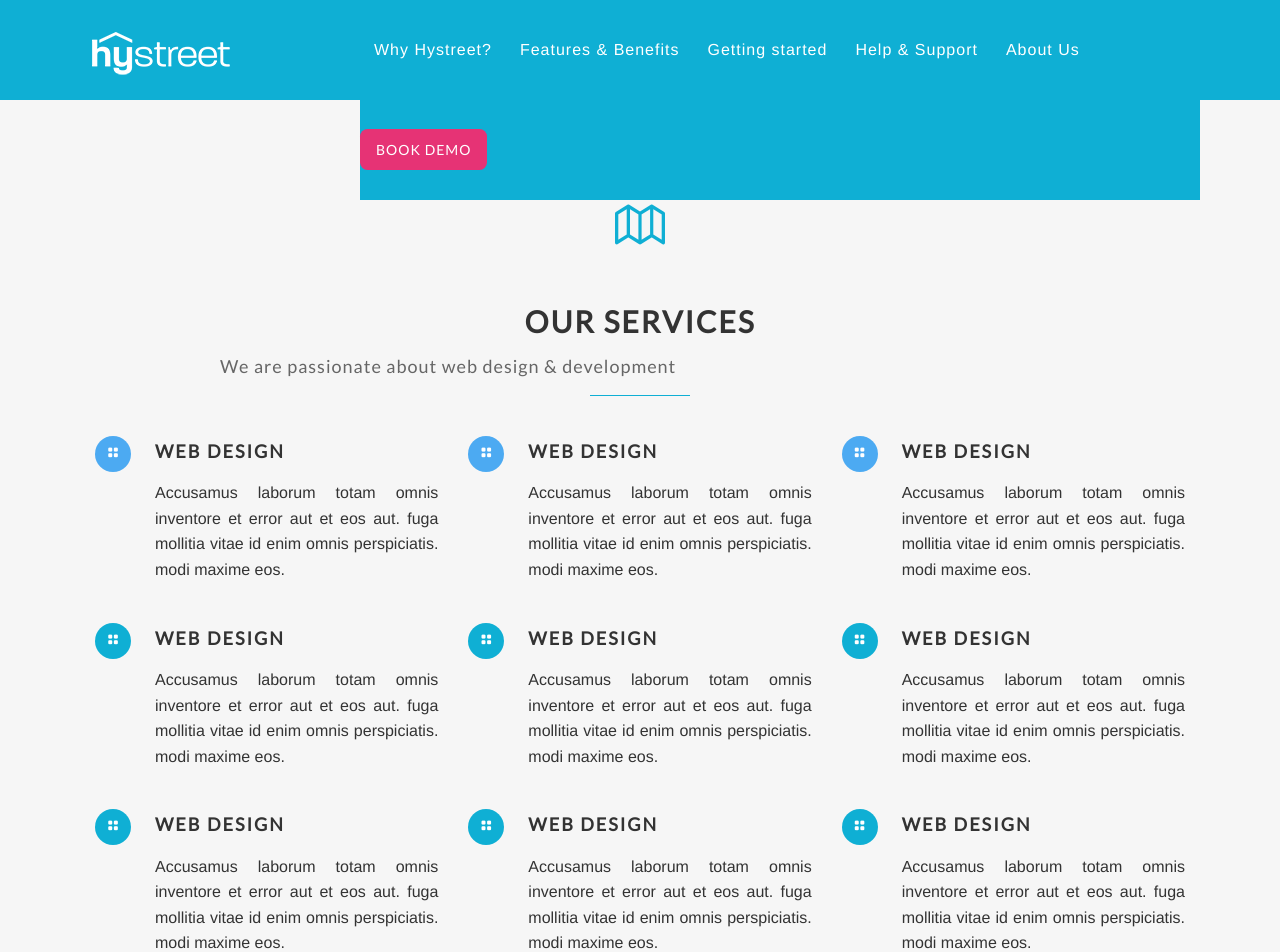
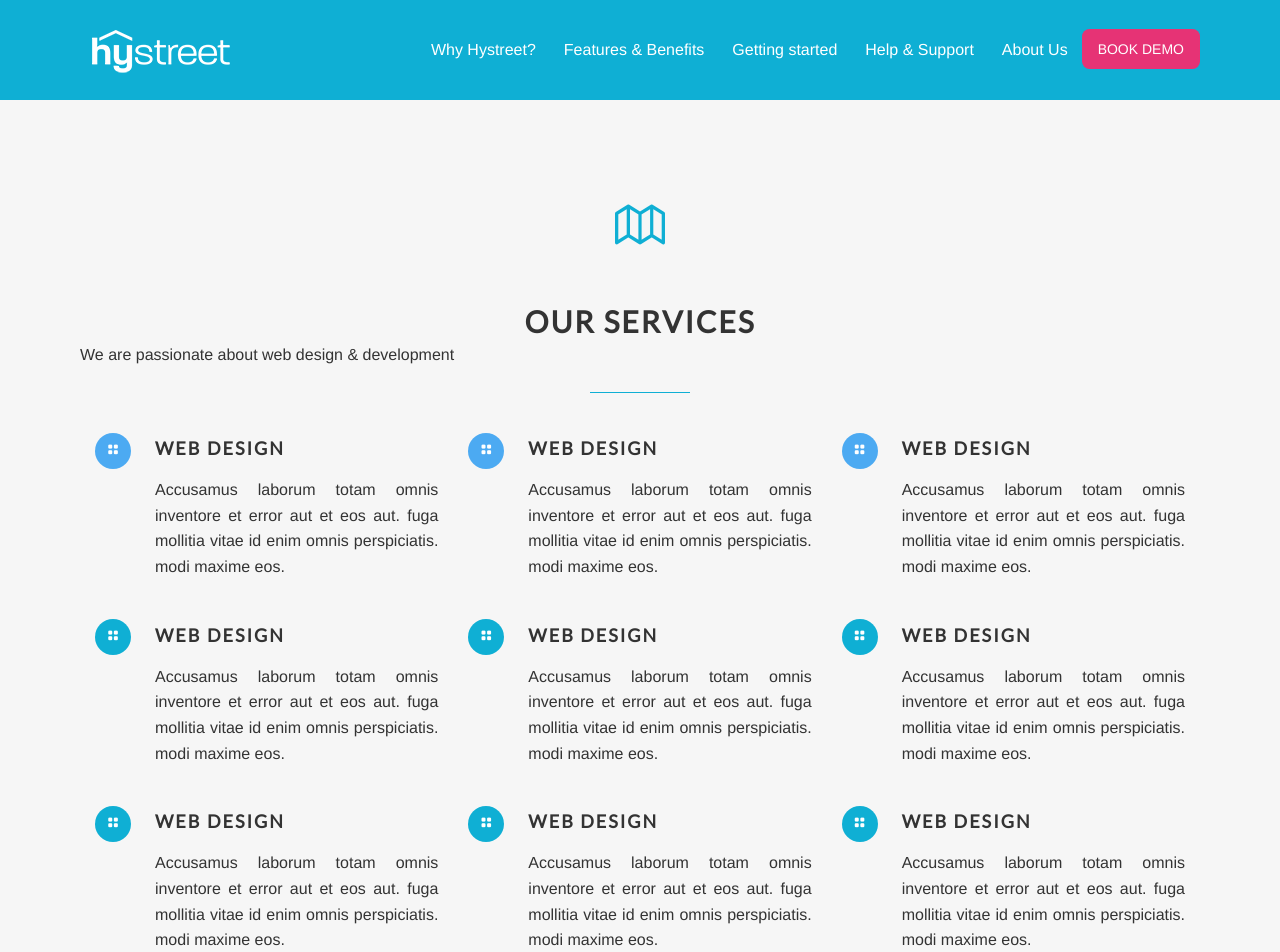
Before and after one commit to hystreet/hystreet.github.io, a Jekyll site: the page built from services.html, in a window 1280 px wide. Shown: the top 952 px of the page. Built offline with Jekyll 4.4.1, drawn with Linux system fonts in a browser that asks for light colours; some web fonts are replaced; a script that is not in the unit is left out.

Commit message:
removing comma from special title and centred text ul

```diff
--- a/css/style.css
+++ b/css/style.css
@@ -76,7 +76,7 @@
   text-align: center;
 }
 
-.centered-text p, ul {
+.centered-text p ul {
   margin: 10px auto;
   text-align: justify;
 }
@@ -216,7 +216,7 @@
   margin-bottom: 0;
   margin-top: 50px;
 }
-.special-title p, ul {
+.special-title p ul {
   font-family: "lato";
   font-size: 1.125rem;
   color: #666666;
```
